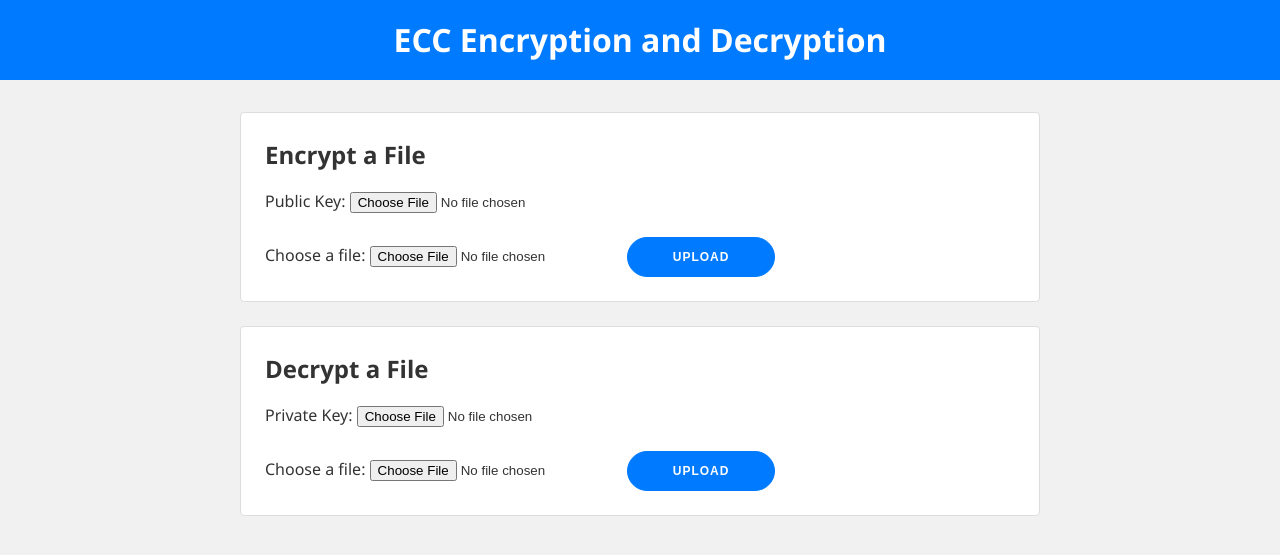
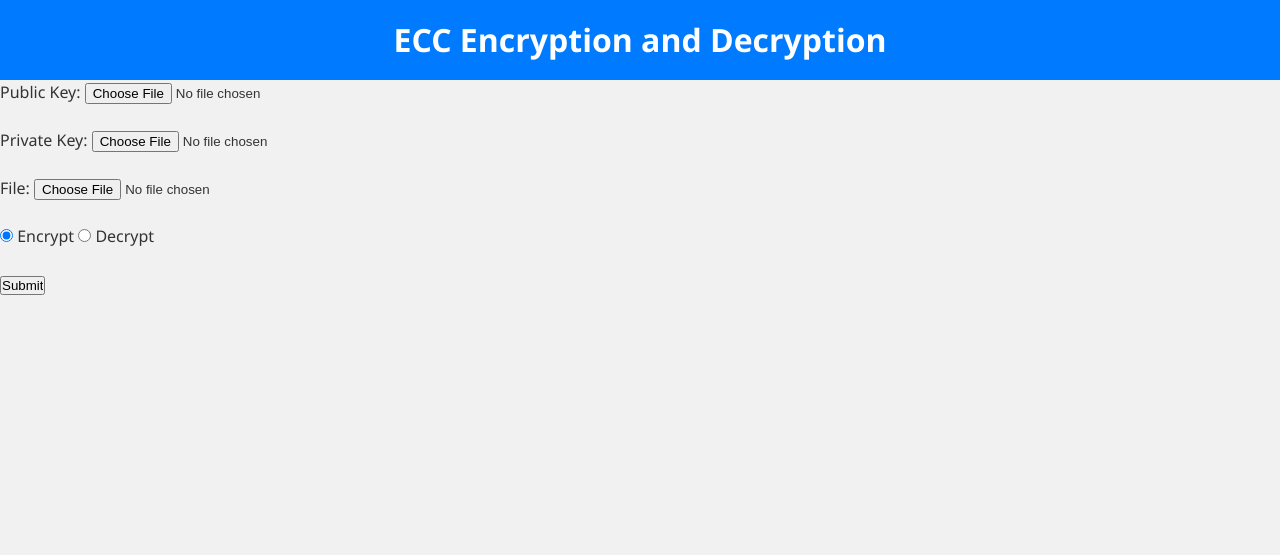
Before and after one commit to Shreya-bansall/CSM_Project, a Flask app: page / in a window 1280 px wide. Shown: the top 555 px of the page. Run offline with Flask 3, Linux system fonts and the light colour scheme.

Commit message:
index.html

```diff
--- a/templates/index.html
+++ b/templates/index.html
@@ -3,7 +3,7 @@
 <head>
     <meta charset="UTF-8">
     <meta http-equiv="X-UA-Compatible" content="IE=edge">
-    <meta name="viewport" content="width=device-width, initial-scale=1.0">
+    <meta name="viewport" content="width=device-width, initial-scale=1.0, minimum-scale=1.0, maximum-scale=1.0, user-scalable=no">
     <title>ECC Encryption</title>
     <link rel="stylesheet" type="text/css" href="{{ url_for('static', filename='css/styles.css') }}">
 </head>
@@ -11,25 +11,22 @@
     <header>
         <h1>ECC Encryption and Decryption</h1>
     </header>
-    <main>
-        <section>
-            <h2>Encrypt a File</h2>
-            <form action="/upload" method="post" enctype="multipart/form-data">
-                Public Key: <input type="file" id="publicKeyInput" name="publicKeyInput"><br><br>
-                <label for="file">Choose a file:</label>
-                <input type="file" id="file" name="file">
-                <button class="button" id="encryptButton" type="submit">Upload</button>
-            </form>
-        </section>
-        <section>
-            <h2>Decrypt a File</h2>
-            <form action="/upload" method="post" enctype="multipart/form-data">
-                Private Key: <input type="file" id="privateKeyInput" name="privateKeyInput"><br><br>
-                <label for="file">Choose a file:</label>
-                <input type="file" id="file" name="file">
-                <button class="button" id="decryptButton" type="submit">Upload</button>
-            </form>
-        </section>
-    </main>
+    <form action="/upload" method="post" enctype="multipart/form-data">
+        <label for="publicKeyInput">Public Key:</label>
+        <input type="file" id="publicKeyInput" name="publicKeyInput">
+        <br><br>
+        <label for="privateKeyInput">Private Key:</label>
+        <input type="file" id="privateKeyInput" name="privateKeyInput">
+        <br><br>
+        <label for="file">File:</label>
+        <input type="file" id="file" name="file">
+        <br><br>
+        <input type="radio" id="encryptRadio" name="action" value="encrypt" checked>
+        <label for="encryptRadio">Encrypt</label>
+        <input type="radio" id="decryptRadio" name="action" value="decrypt">
+        <label for="decryptRadio">Decrypt</label>
+        <br><br>
+        <input type="submit" value="Submit">
+      </form>
 </body>
 </html>
```
